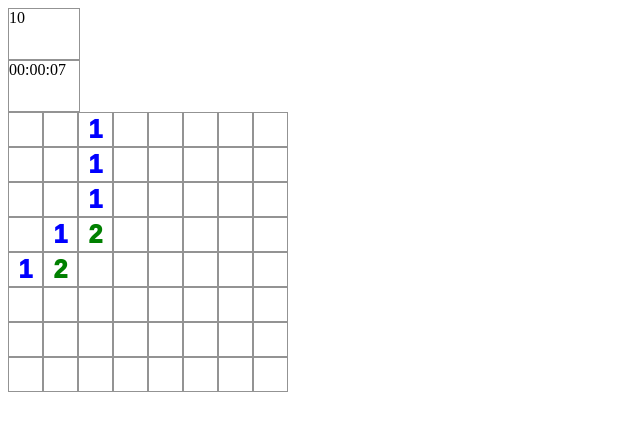
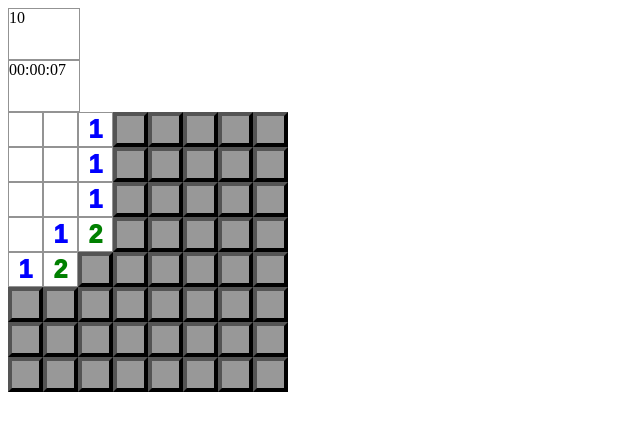
Before and after one commit to CNNOM/sapper, a plain HTML site: page index.html in a window 1280 px wide. Both pictures are taken after a click on the button 25 px from the left and 129 px from the top of the page. Shown: the whole page, without its empty margins (0-640 px from the left). Drawn offline with Linux system fonts and the light colour scheme.

Commit message:
добавлин стиль ячеек

```diff
--- a/index.css
+++ b/index.css
@@ -15,7 +15,6 @@
 
 .minesweeper_row{
     display: flex;
-
 }
 .mines{
     background-color:red;
--- a/index.js
+++ b/index.js
@@ -69,7 +69,7 @@ function printArrHtml() {
 
         for (let j = 0; j < COLS; j++) {
             let cellDiv = document.createElement("button");
-            cellDiv.className = "minesweeper_field fieledNum";
+            cellDiv.className = "minesweeper_field";
             cellDiv.id = `cell_${i}_${j}`;
             revealed[`${i}${j}`] = false;
             flagged[`${i}${j}`] = false;
@@ -157,7 +157,7 @@ function revealCells(i, j) {
     countNum--;
 
     cell.classList.add('revealed');
-    if(value !== "0" && value !== "*"){
+    if(value !== "0"){
         revealed[`${i}${j}`] = true;
     }
 
```
